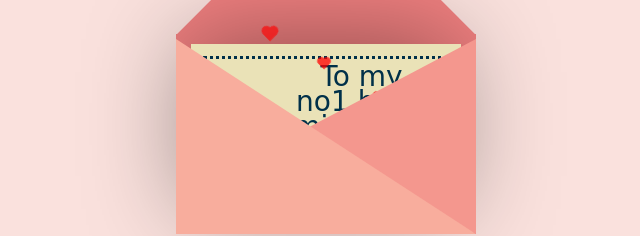
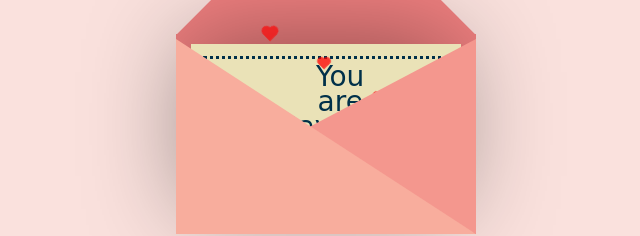
Before and after one commit to gabwho07/gabwho07-valentine-, a plain HTML site: page index.html in a window 1280 px wide. Shown: the part 304-540 px from the top of the page, without its empty margins (314-954 px from the left). Drawn offline with nearby package versions, Linux system fonts and the light colour scheme.

Commit message:
Update index.html

```diff
--- a/index.html
+++ b/index.html
@@ -13,7 +13,7 @@
   <div class="envelope"></div>
   <div class="front"></div>
   <div class="card">
-  <div class="text">To my</br>no1.baby </br> I miss you :(</div>
+  <div class="text">You</br>are</br> Gay 😏🌈</div>
   <div class="heart"</div>
   </div>
   <div class="hearts">
```
